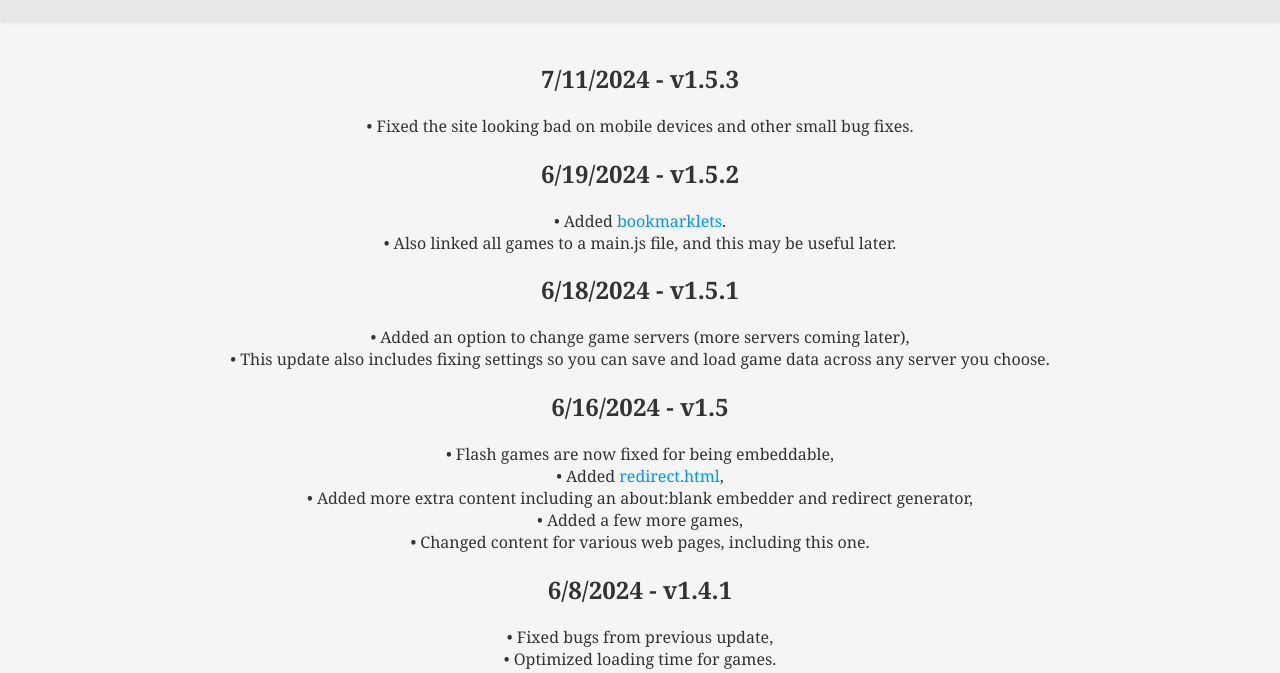
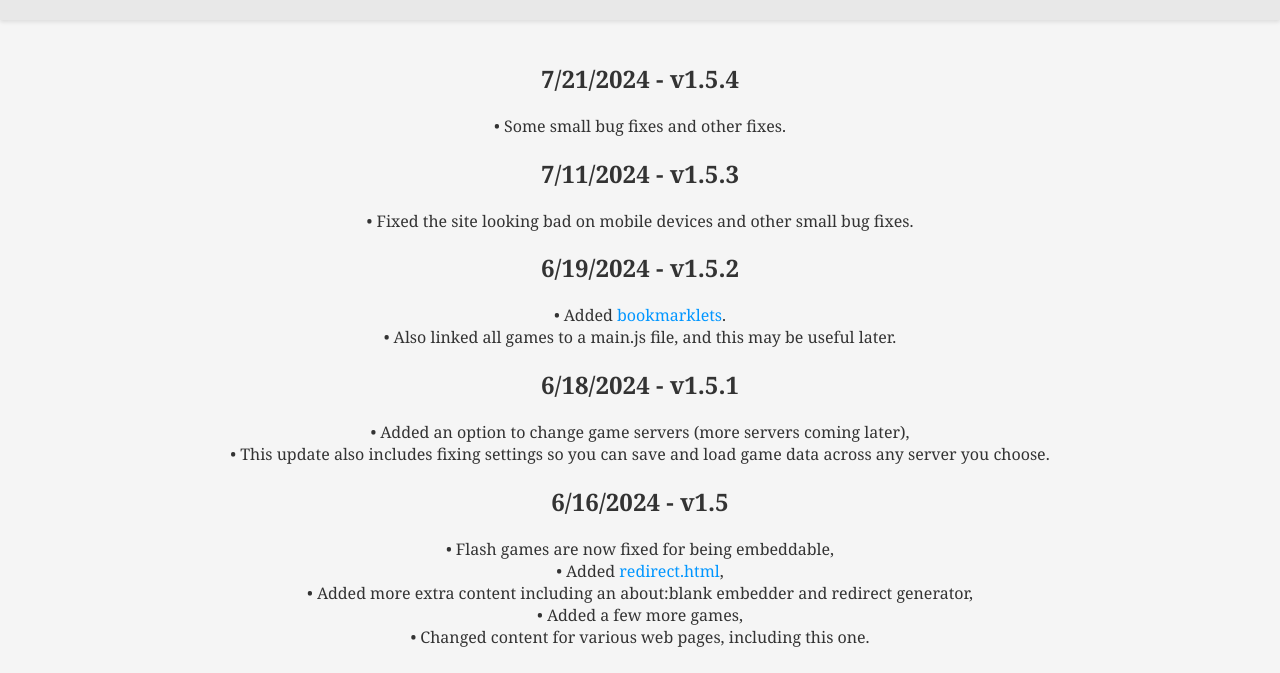
Before and after one commit to xlluminate/Illuminate, a website: page other/updates.html in a window 1280 px wide. Shown: the part 112-785 px from the top of the page. Drawn offline with Linux system fonts and the light colour scheme.

Commit message:
Update updates.html

```diff
--- a/other/updates.html
+++ b/other/updates.html
@@ -28,6 +28,8 @@
                 <h1>Changelog</h1>
             </header>
             <br />
+            <h2>7/21/2024 - v1.5.4</h2>
+            <p>&#x2022; Some small bug fixes and other fixes.</p>
             <h2>7/11/2024 - v1.5.3</h2>
             <p>&#x2022; Fixed the site looking bad on mobile devices and other small bug fixes.</p>
             <h2>6/19/2024 - v1.5.2</h2>
```
